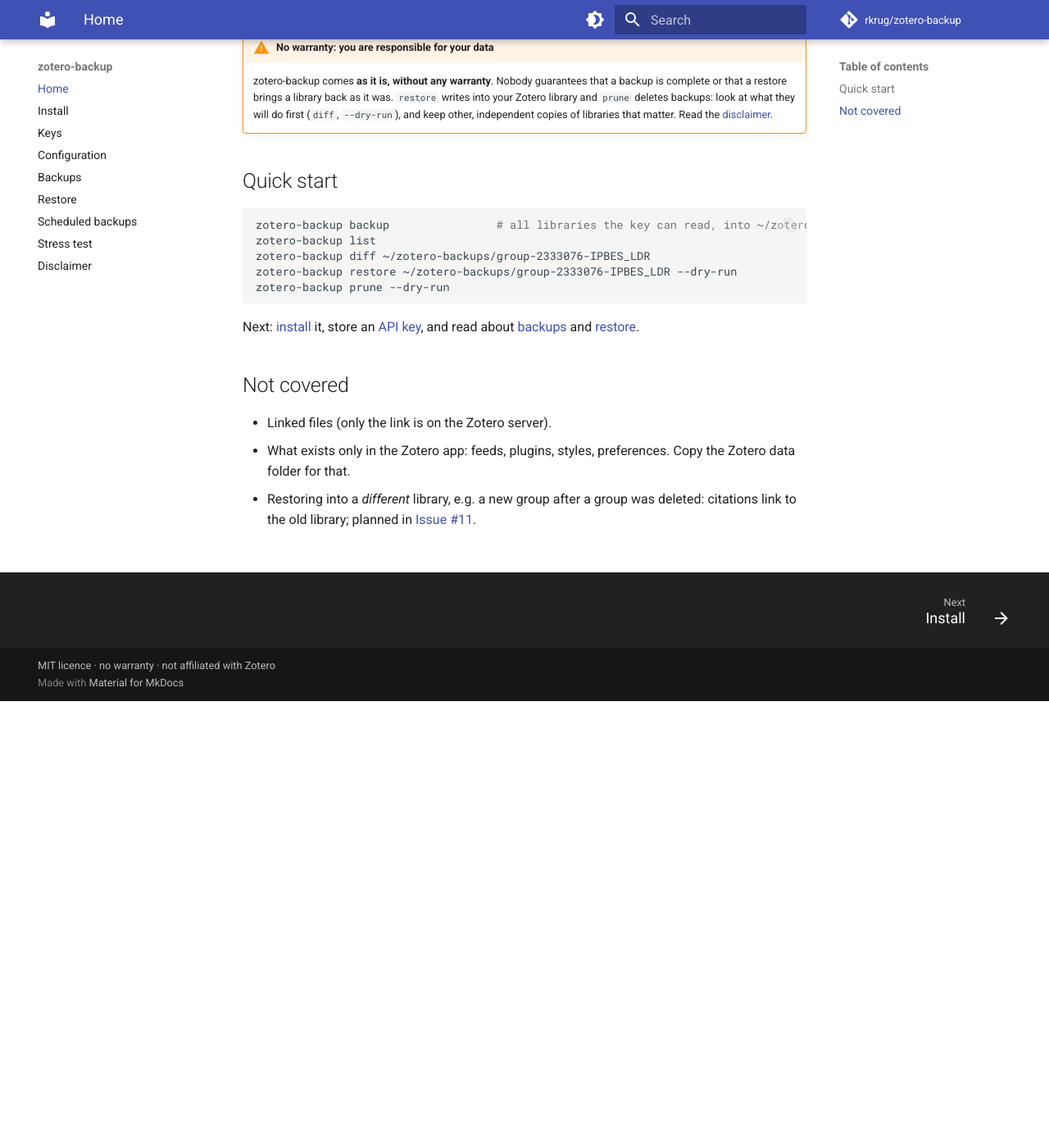
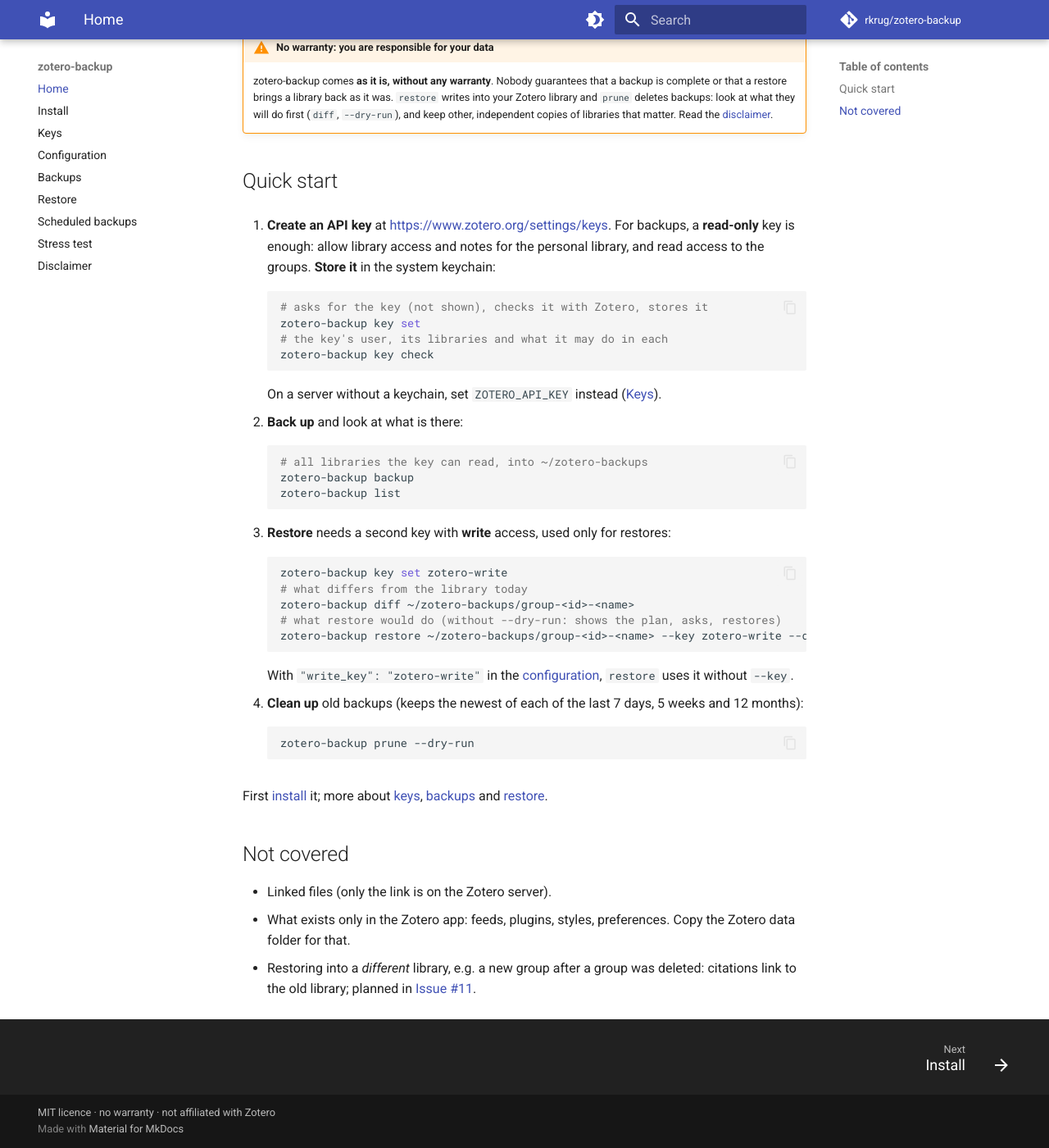
Before and after one commit to rkrug/zotero-backup, an MkDocs documentation site: the page built from docs/index.md, in a window 1280 px wide and 1400 px high, scrolled down 545 px. Shown: the whole window at 82% size. Built offline with MkDocs 1.6.1 and Material for MkDocs 9.7.7, drawn with Linux system fonts in a browser that asks for light colours; comment, search, counter and statistics services are not loaded.

Commit message:
Quick start: create and store the API keys first
The quick start began with backup, which fails without a key. It now starts
with creating a read-only key and storing it (key set, key check), and
shows the write key for restores (key set zotero-write, --key or
write_key). Site and README.

Co-Authored-By: Claude Opus 5.5 <noreply@anthropic.com>

````diff
--- a/docs/index.md
+++ b/docs/index.md
@@ -14,15 +14,44 @@ The plan and the tests behind the design are in [Issue #1](https://github.com/rk
 
 ## Quick start
 
-```bash
-zotero-backup backup                # all libraries the key can read, into ~/zotero-backups
-zotero-backup list
-zotero-backup diff ~/zotero-backups/group-2333076-IPBES_LDR
-zotero-backup restore ~/zotero-backups/group-2333076-IPBES_LDR --dry-run
-zotero-backup prune --dry-run
-```
+1. **Create an API key** at <https://www.zotero.org/settings/keys>. For backups, a **read-only** key is enough: allow library access and notes for the personal library, and read access to the groups. **Store it** in the system keychain:
 
-Next: [install](install.md) it, store an [API key](keys.md), and read about [backups](backups.md) and [restore](restore.md).
+    ```bash
+    # asks for the key (not shown), checks it with Zotero, stores it
+    zotero-backup key set
+    # the key's user, its libraries and what it may do in each
+    zotero-backup key check
+    ```
+
+    On a server without a keychain, set `ZOTERO_API_KEY` instead ([Keys](keys.md)).
+
+2. **Back up** and look at what is there:
+
+    ```bash
+    # all libraries the key can read, into ~/zotero-backups
+    zotero-backup backup
+    zotero-backup list
+    ```
+
+3. **Restore** needs a second key with **write** access, used only for restores:
+
+    ```bash
+    zotero-backup key set zotero-write
+    # what differs from the library today
+    zotero-backup diff ~/zotero-backups/group-<id>-<name>
+    # what restore would do (without --dry-run: shows the plan, asks, restores)
+    zotero-backup restore ~/zotero-backups/group-<id>-<name> --key zotero-write --dry-run
+    ```
+
+    With `"write_key": "zotero-write"` in the [configuration](configuration.md), `restore` uses it without `--key`.
+
+4. **Clean up** old backups (keeps the newest of each of the last 7 days, 5 weeks and 12 months):
+
+    ```bash
+    zotero-backup prune --dry-run
+    ```
+
+First [install](install.md) it; more about [keys](keys.md), [backups](backups.md) and [restore](restore.md).
 
 ## Not covered
 
````
Also changed, not shown: README.md (+36 -7 lines).
